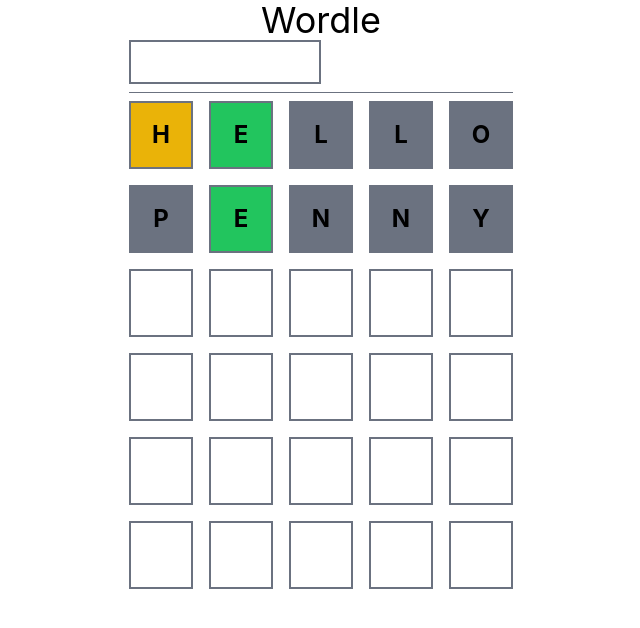
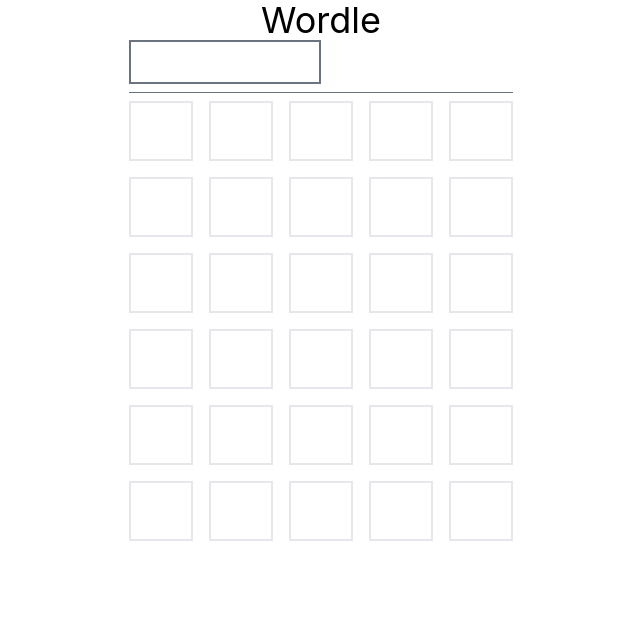
Before and after one commit to sharonyu524/Wordle, a React (Vite) app: page / in a window 1280 px wide. Shown: the top 628 px of the page, without its empty margins (319-959 px from the left). Built offline with nearby package versions, Linux system fonts and the light colour scheme.

Commit message:
Moved calculating results into store

```diff
--- a/src/App.tsx
+++ b/src/App.tsx
@@ -19,16 +19,16 @@ export default function App() {
     setGuess(newGuess);
   };
 
-  let rows = [...state.guesses];
+  let rows = [...state.rows];
 
   if (rows.length > 0){
-    rows.push(guess);
+    rows.push({guess});
   }
-  const numberOfGuessesRemaining = GUESS_LENGTH - rows.length;
+  const numberOfGuessesRemaining = GUESS_LENGTH - state.rows.length;
 
   rows = rows.concat(Array(numberOfGuessesRemaining).fill(''));
 
-  const isGameOver = state.guesses.length === GUESS_LENGTH;
+  const isGameOver = state.rows.length === GUESS_LENGTH;
 
   return (
 
@@ -45,8 +45,8 @@ export default function App() {
         </header>
 
         <main className='grid grid-rows-6 gap-4'>
-        {rows.map((word,index) => (
-          <WordRow key ={index} letters={word}/>
+        {rows.map(({guess,result},index) => (
+          <WordRow key ={index} letters={guess} result = {result}/>
         ))}
         </main>
 
@@ -57,7 +57,8 @@ export default function App() {
             onClick ={()=> {
               state.newGame();
               setGuess('');
-            }}>New Game
+            }}>
+              New Game
             </button>
           </div>
         )}
--- a/src/WordRow.tsx
+++ b/src/WordRow.tsx
@@ -1,45 +1,46 @@
 import { useStore } from "./store";
-import { LetterState, computeGuess } from "./word-utils";
+import { LetterState} from "./word-utils";
 
 export const LETTER_LENGTH = 5;
 interface WordRowProps{
     letters: string;
+    result?: LetterState[];
 
 
 }
-export default function WordRow({letters: lettersProp = ''}:WordRowProps){
-    const answer = useStore(state => state.answer);
+export default function WordRow({letters: lettersProp = '', result=[]}:WordRowProps){
+    // const answer = useStore(state => state.answer);
     const lettersRemaining = LETTER_LENGTH -lettersProp.length;
     const letters = lettersProp.split('').concat(Array(lettersRemaining).fill(''));
-    const guessState = computeGuess(lettersProp,answer);
+   // const guessState = computeGuess(lettersProp,answer);
     return(
         <div className="grid grid-cols-5 gap-4">
             {letters.map((char,index) => (
-                <Characterbox key={index} value = {char} state={guessState[index]}/>
+                <CharacterBox key={index} value = {char} state={result[index]}/>
             ))}
         </div>
     );
 }
 
-interface CharacterboxProps{
-    value: string;
+interface CharacterBoxProps{
+    value?: string;
     state?: LetterState;
 }
 
-function Characterbox({value,state}:CharacterboxProps){
-    const stateStyles = state == null?'': characterStateStyles[state];
+function CharacterBox({ value, state }: CharacterBoxProps) {
+    const stateStyles = state == null ? '' : characterStateStyles[state];
     // console.log(state);
-    return(
+    return (
         <span
-        className= {`inline-block border-2 border-gray-500 p-4 uppercase font-bold text-2xl text-center ${stateStyles}`}
+          className={`border-2 p-2 uppercase text-center font-extrabold text-4xl before:inline-block before:content-['_'] ${stateStyles} `}
         >
-            {value}
+          {value}
         </span>
-    );
-}
+      );
+    }
 
-const characterStateStyles={
-    [LetterState.Miss]: "bg-gray-500",
-    [LetterState.Present]: "bg-yellow-500",
-    [LetterState.Match]: "bg-green-500",
-}
+    const characterStateStyles = {
+      [LetterState.Miss]: 'border-gray-500 bg-gray-500',
+      [LetterState.Present]: 'border-yellow-500 bg-yellow-500',
+      [LetterState.Match]: 'border-green-500 bg-green-500',
+    };
--- a/src/store.ts
+++ b/src/store.ts
@@ -1,45 +1,38 @@
 import { create } from 'zustand'
 import { persist} from 'zustand/middleware'
-import { getRandomWord } from './word-utils'
+import { LetterState, computeGuess, getRandomWord } from './word-utils'
+
+interface GuessRow{
+  guess: string;
+  result?: LetterState[];
+}
 
 interface StoreState{
     answer: string;
-    guesses: string[];
+    rows: GuessRow[];
     addGuess:(guess:string) => void;
     newGame: () => void;
 }
-// export const useStore = create<StoreState>(
-//   persist(
-//     (set) => ({
-//       answer: getRandomWord(),
-//       guesses: ['hello','solar','penny'],
-//       addGuess:(guess:string) => {
-//         set((state)=> ({
-//             guesses:[...state.guesses,guess],
-//         }));
-//       }),
-//     }),
-
-//     {
-//       name: 'wordle', // name of the item in the storage (must be unique)
-//     },
-//   ),
-// )
 
 export const useStore = create <StoreState>()(
     persist(
       (set) => ({
         answer: getRandomWord(),
-        guesses:['hello','penny'],
+        rows: [],
         addGuess: (guess:string) => {
            set(state => ({
-            guesses:[...state.guesses,guess],
+            rows:[...state.rows,
+            {
+              guess,
+              result: computeGuess(state.answer, guess),
+            }
+          ]
            }));
         },
         newGame: () => {
           set({
             answer: getRandomWord(),
-            guesses:[],
+            rows:[],
           });
         },
       }),
```
Also changed, not shown: 1 other file (tests, documents, lock files or other folders).
